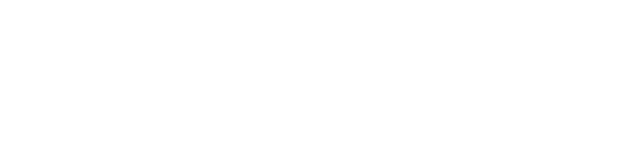
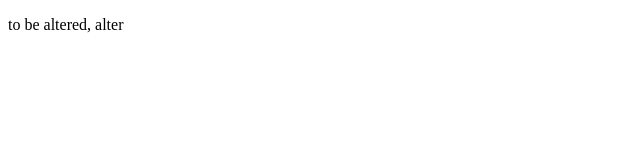
Before and after one commit to panuhejmadi/panuhejmadi.github.io, a plain HTML site: page index.html in a window 1280 px wide. Shown: the whole page, without its empty margins (0-640 px from the left). Drawn offline with Linux system fonts and the light colour scheme.

Commit message:
index.html is initialized

```diff
--- a/index.html
+++ b/index.html
@@ -2,5 +2,6 @@
 <html>
 	<head>
 		<title> hello, hello, hello! </title>
+		<p> to be altered, alter </p>
 	</head>
 </html>
```
